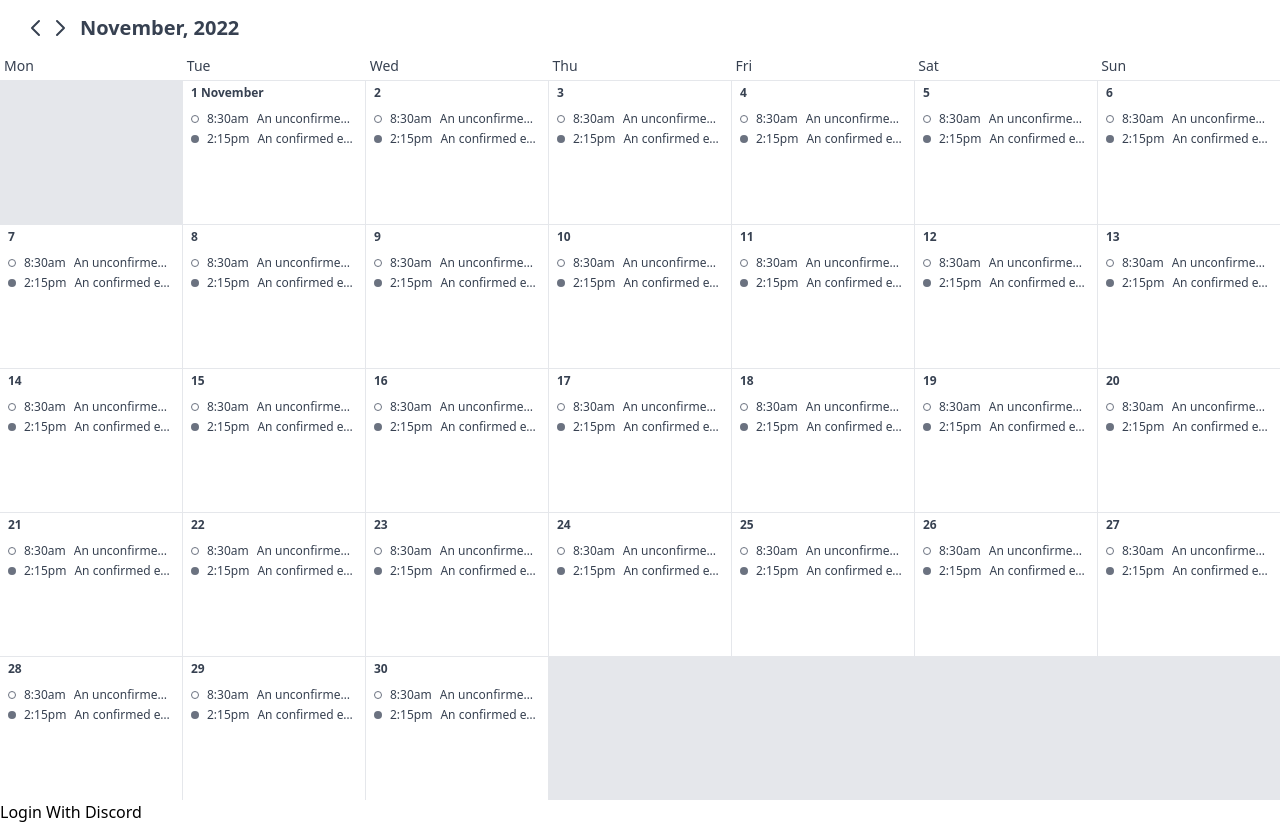
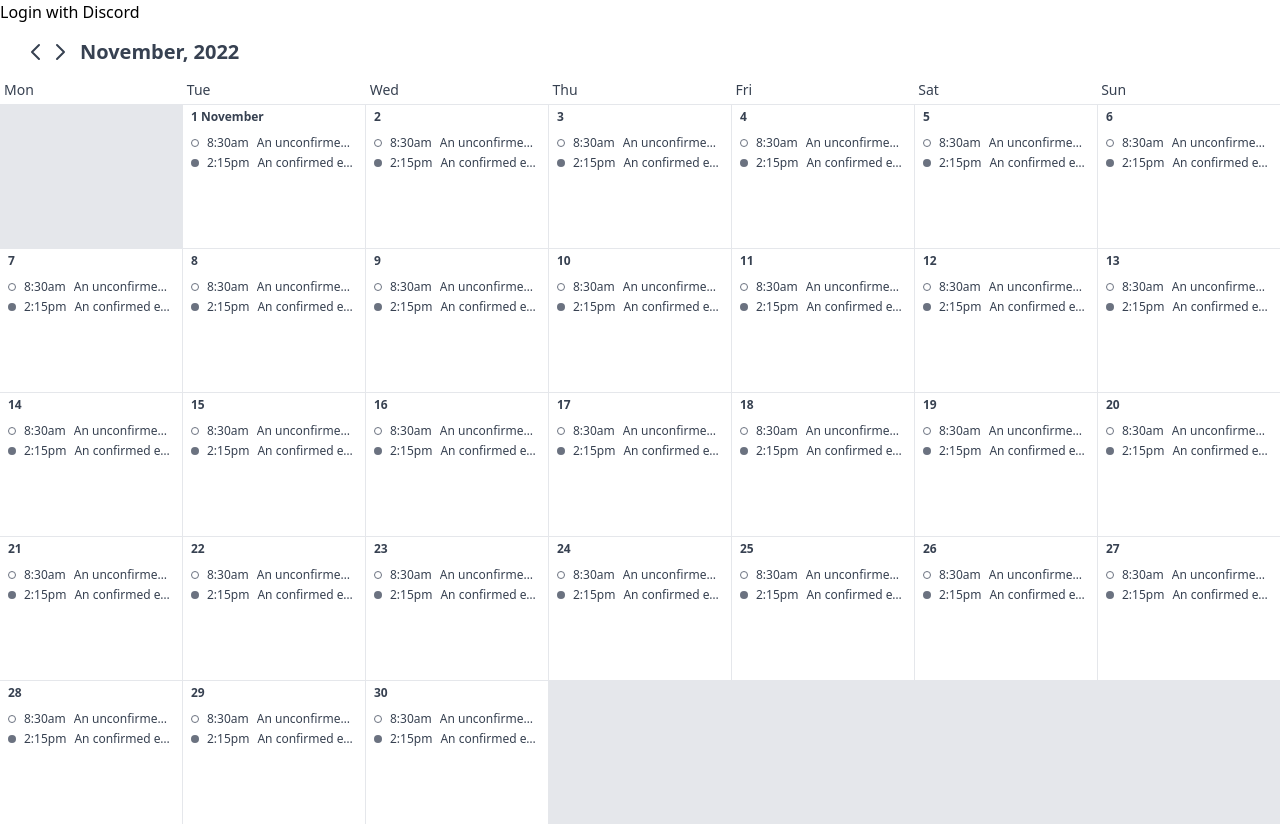
Before and after one commit to realheaven718/group-calendar, a React (Create React App) app in the folder frontend/: page / in a window 1280 px wide. Built offline with nearby package versions, Linux system fonts and the light colour scheme.

Commit message:
refactor: Migrate Discord login into a component

```diff
--- a/frontend/src/App.js
+++ b/frontend/src/App.js
@@ -1,11 +1,11 @@
 import Calendar from './components/Calendar';
+import LoginWithDiscord from './components/LoginWithDiscord';
 
 function App() {
   return (
     <div>
+      <LoginWithDiscord />
       <Calendar />
-      {/* Test Link for Discord Authorization. Link comes from discord developer tools, redirects back to localhost:3000 for now */}
-      <a href="https://discord.com/api/oauth2/authorize?client_id=1039303417199345684&redirect_uri=https%3A%2F%2Ftogether.cyclic.app%2F&response_type=code&scope=identify%20email%20guilds%20guilds.join">Login With Discord</a>
     </div>
   )
 }
--- /dev/null
+++ b/frontend/src/components/LoginWithDiscord.js
@@ -0,0 +1,11 @@
+import React from 'react';
+
+const LoginWithDiscord = () => {
+  return (
+    <form action="http://localhost:2121/auth/discord">
+      <button type="submit">Login with Discord</button>
+    </form>
+  )
+};
+
+export default LoginWithDiscord;
```
